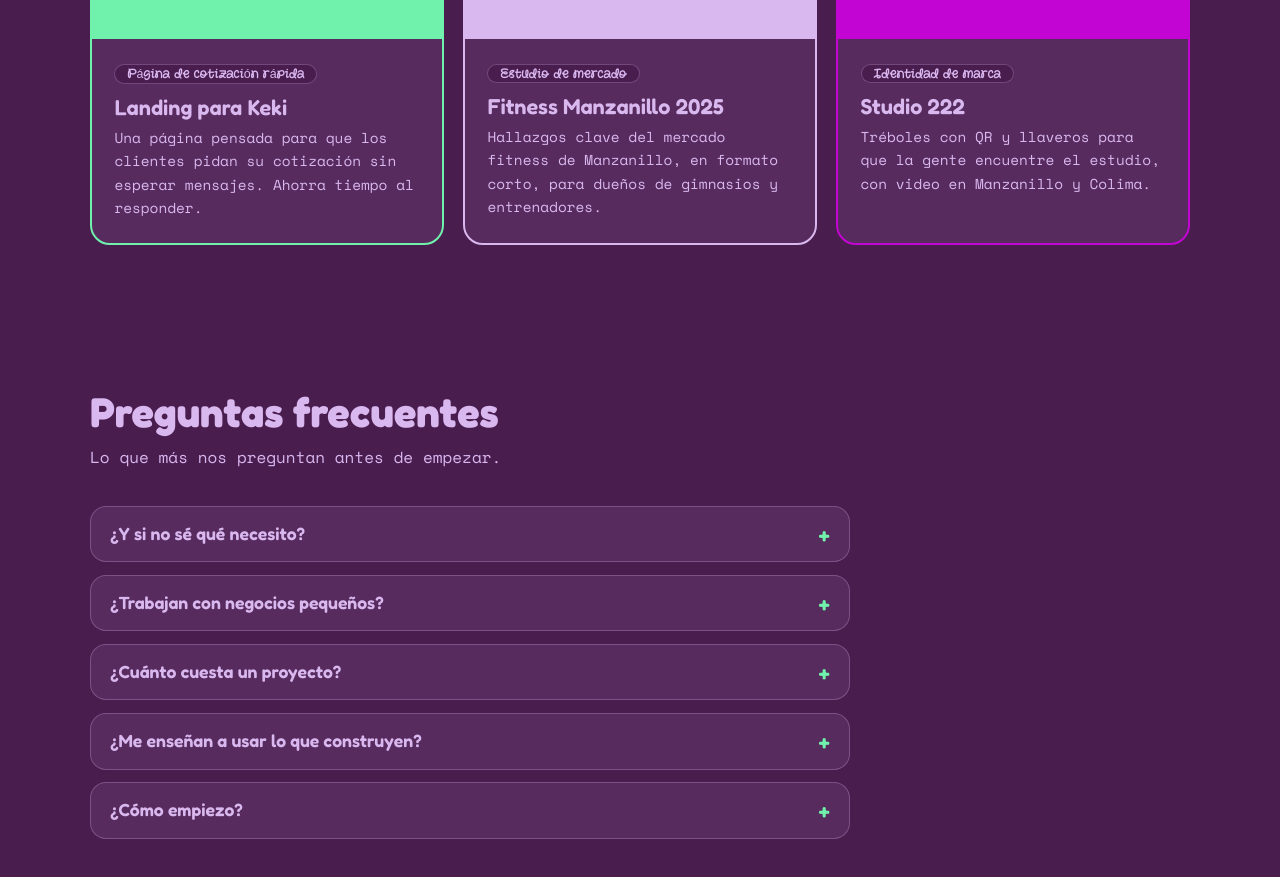
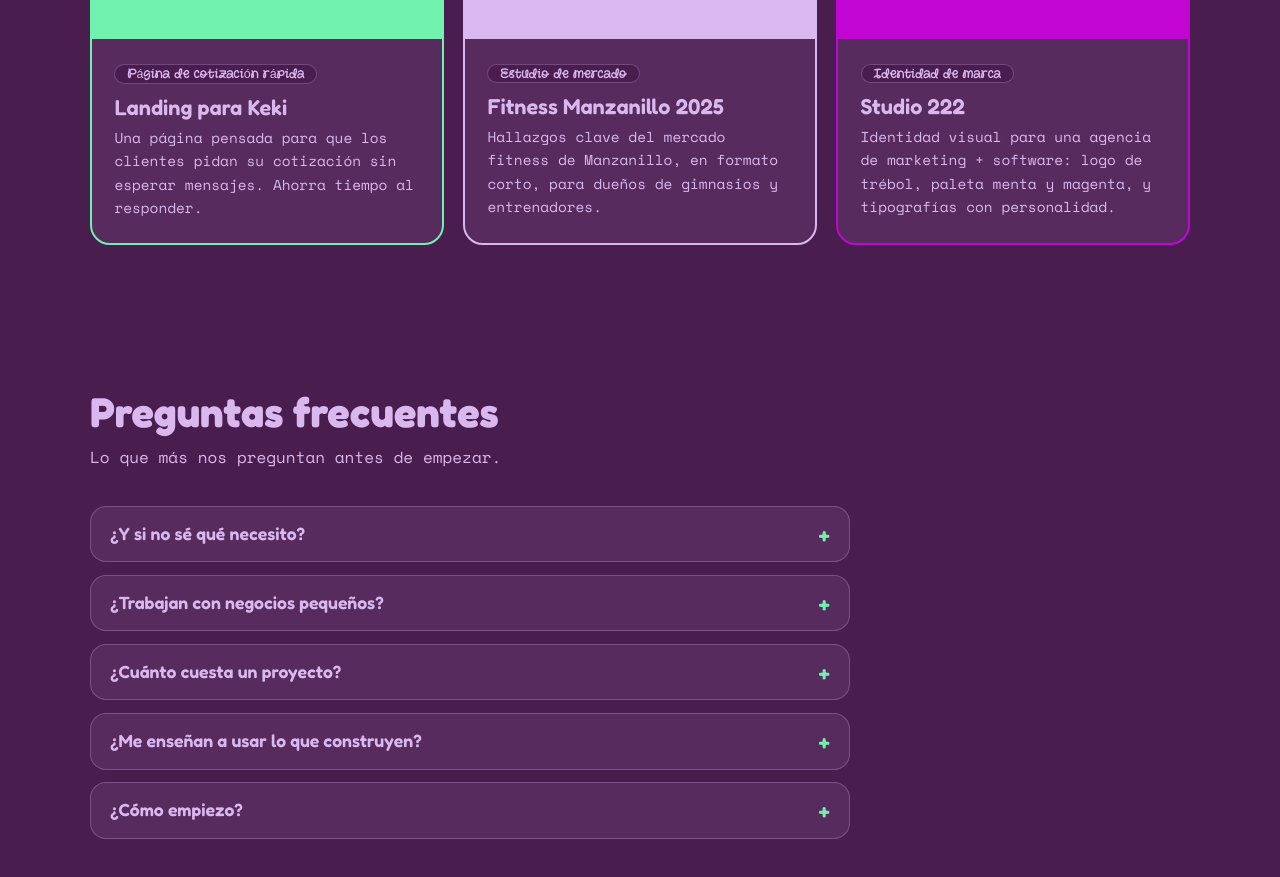
Before and after one commit to DanielaVelador/studio-222, a Next.js app: page / in a window 1280 px wide. Shown: the part 2440-3317 px from the top of the page. Built offline with nearby package versions, Linux system fonts and the light colour scheme.

Commit message:
feat: modificacion en descripcion de los proyectos

```diff
--- a/app/data/contenido.ts
+++ b/app/data/contenido.ts
@@ -138,7 +138,7 @@ export const proyectos: Proyecto[] = [
         tipo: "Identidad de marca",
         nombre: "Studio 222",
         descripcion:
-            "Tréboles con QR y llaveros para que la gente encuentre el estudio, con video en Manzanillo y Colima.",
+            "Identidad visual para una agencia de marketing + software: logo de trébol, paleta menta y magenta, y tipografías con personalidad.",
         fondo: "var(--mag)",
         texto: "#fff",
     },
```
